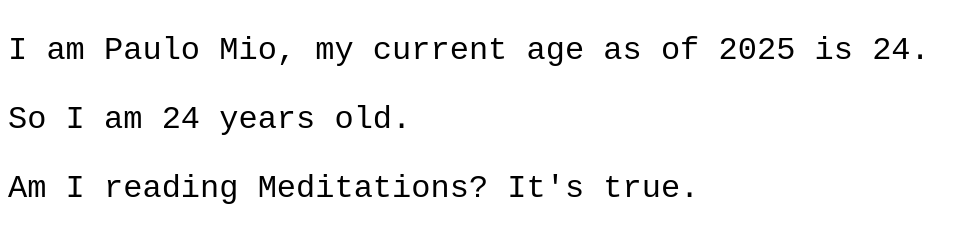
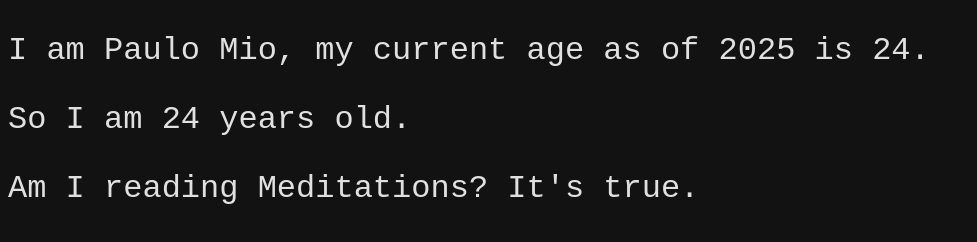
Before and after one commit to PauloMio/Javascript_Practice, a plain HTML site: page Lesson 2/index.html in a window 1280 px wide. Shown: the whole page, without its empty margins (0-977 px from the left). Drawn offline with Linux system fonts and the light colour scheme.

Commit message:
Lesson 5

```diff
--- a/Lesson 2/style.css
+++ b/Lesson 2/style.css
@@ -1,4 +1,6 @@
 body {
     font-family: 'Courier New', Courier, monospace;
     font-size: 2em;
+    background-color: #121212; /* dark gray-black, easier on eyes */
+    color: #e0e0e0;            /* soft light gray for text */
 }
--- a/Lesson 3/style.css
+++ b/Lesson 3/style.css
@@ -1,4 +1,6 @@
 body {
     font-family: 'Courier New', Courier, monospace;
     font-size: 2em;
+    background-color: #121212; /* dark gray-black, easier on eyes */
+    color: #e0e0e0;            /* soft light gray for text */
 }
--- a/Lesson 4/style.css
+++ b/Lesson 4/style.css
@@ -1,4 +1,6 @@
 body {
     font-family: 'Courier New', Courier, monospace;
     font-size: 2em;
+    background-color: #121212; /* dark gray-black, easier on eyes */
+    color: #e0e0e0;            /* soft light gray for text */
 }
--- /dev/null
+++ b/Lesson 5/style.css
@@ -0,0 +1,6 @@
+body {
+    font-family: 'Courier New', Courier, monospace;
+    font-size: 2em;
+    background-color: #121212; /* dark gray-black, easier on eyes */
+    color: #e0e0e0;            /* soft light gray for text */
+}
```
Also changed, not shown: Lesson 5/index.html (added, +13 -0 lines), Lesson 5/index.js (added, +27 -0 lines).
